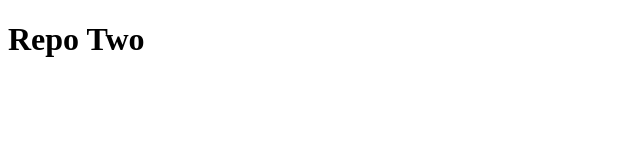
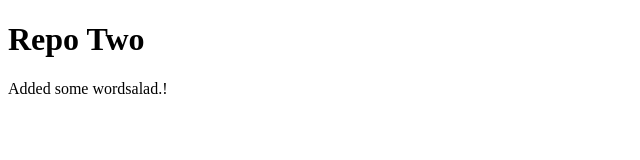
Before and after one commit to JonathanAlestam/repo-two, a plain HTML site: page index.html in a window 1280 px wide. Shown: the whole page, without its empty margins (0-640 px from the left). Drawn offline with Linux system fonts and the light colour scheme.

Commit message:
added some wordsald

```diff
--- a/index.html
+++ b/index.html
@@ -8,5 +8,6 @@
 </head>
 <body>
     <h1>Repo Two</h1>
+    <p>Added some wordsalad.!</p>
 </body>
 </html>
```
